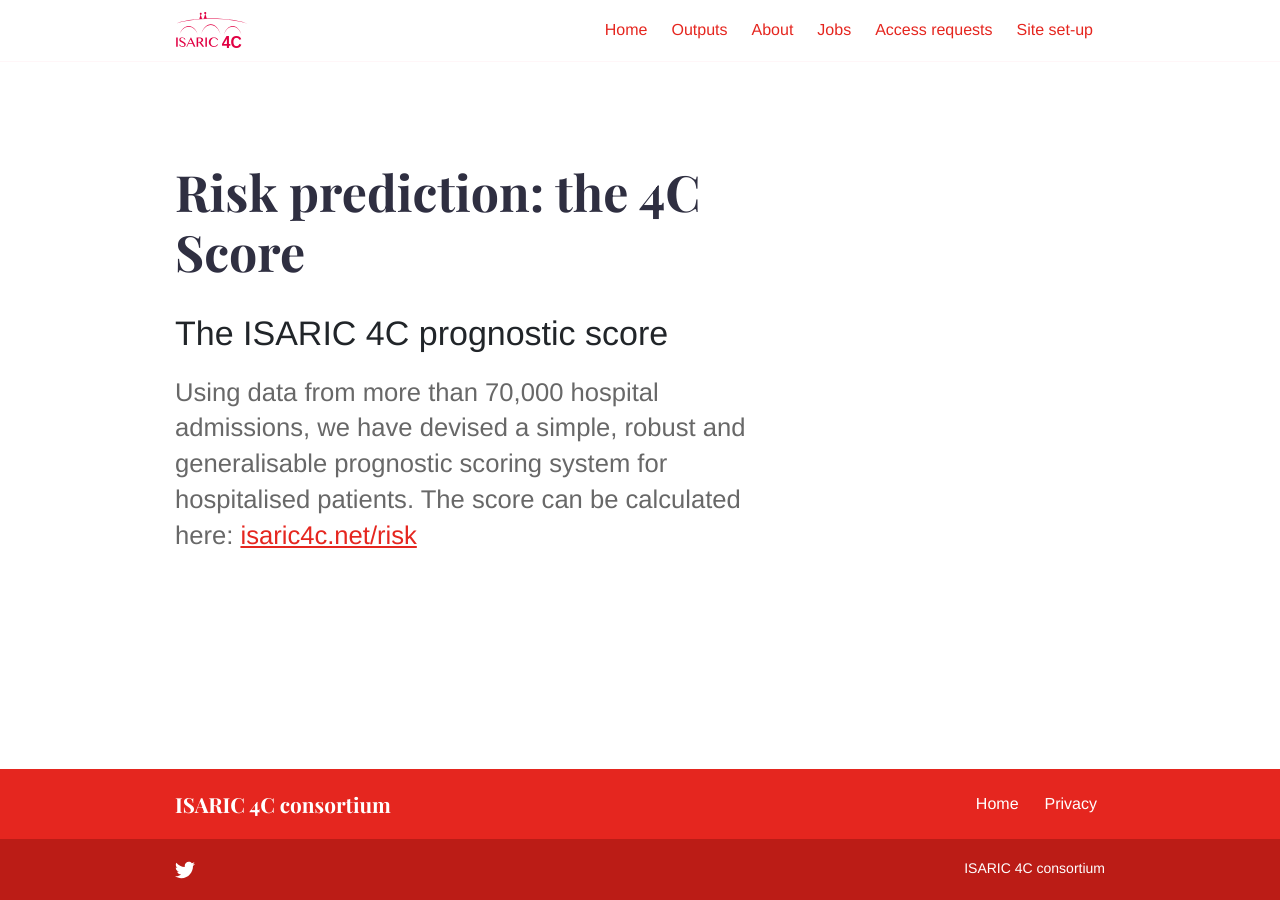
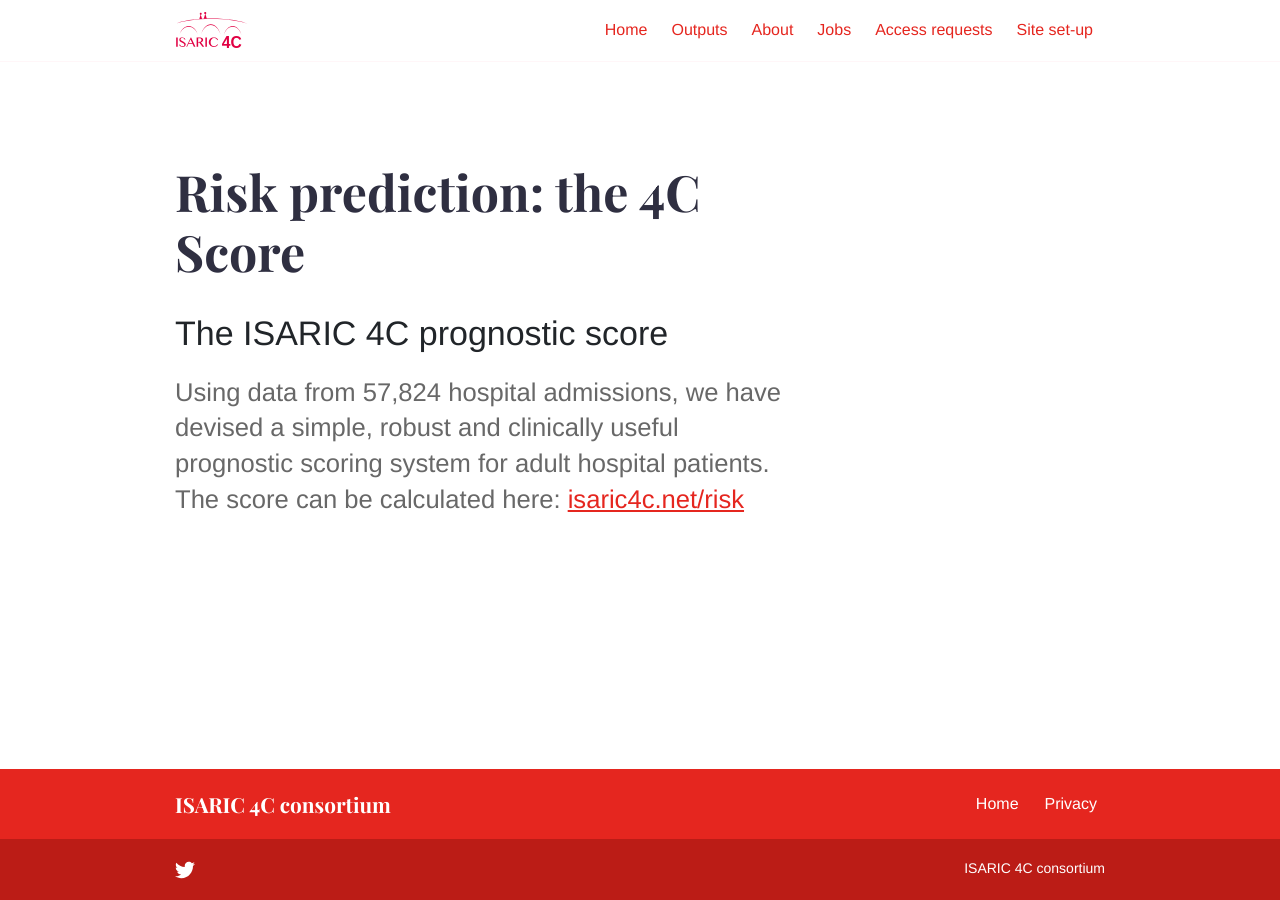
Before and after one commit to isaric4c/isaric4c.github.io, a Jekyll site: the page built from _outputs/4C_score.md, in a window 1280 px wide. Built offline with Jekyll 4.4.1, drawn with Linux system fonts in a browser that asks for light colours.

Commit message:
Update 4C_score.md
Slight change to the text, and the number of cases corrected.

```diff
--- a/_outputs/4C_score.md
+++ b/_outputs/4C_score.md
@@ -6,4 +6,4 @@
 
 # The ISARIC 4C prognostic score
 
-Using data from more than 70,000 hospital admissions, we have devised a simple, robust and generalisable prognostic scoring system for hospitalised patients. The score can be calculated here: [isaric4c.net/risk](/risk)
+Using data from 57,824 hospital admissions, we have devised a simple, robust and clinically useful prognostic scoring system for adult hospital patients. The score can be calculated here: [isaric4c.net/risk](/risk)
```
